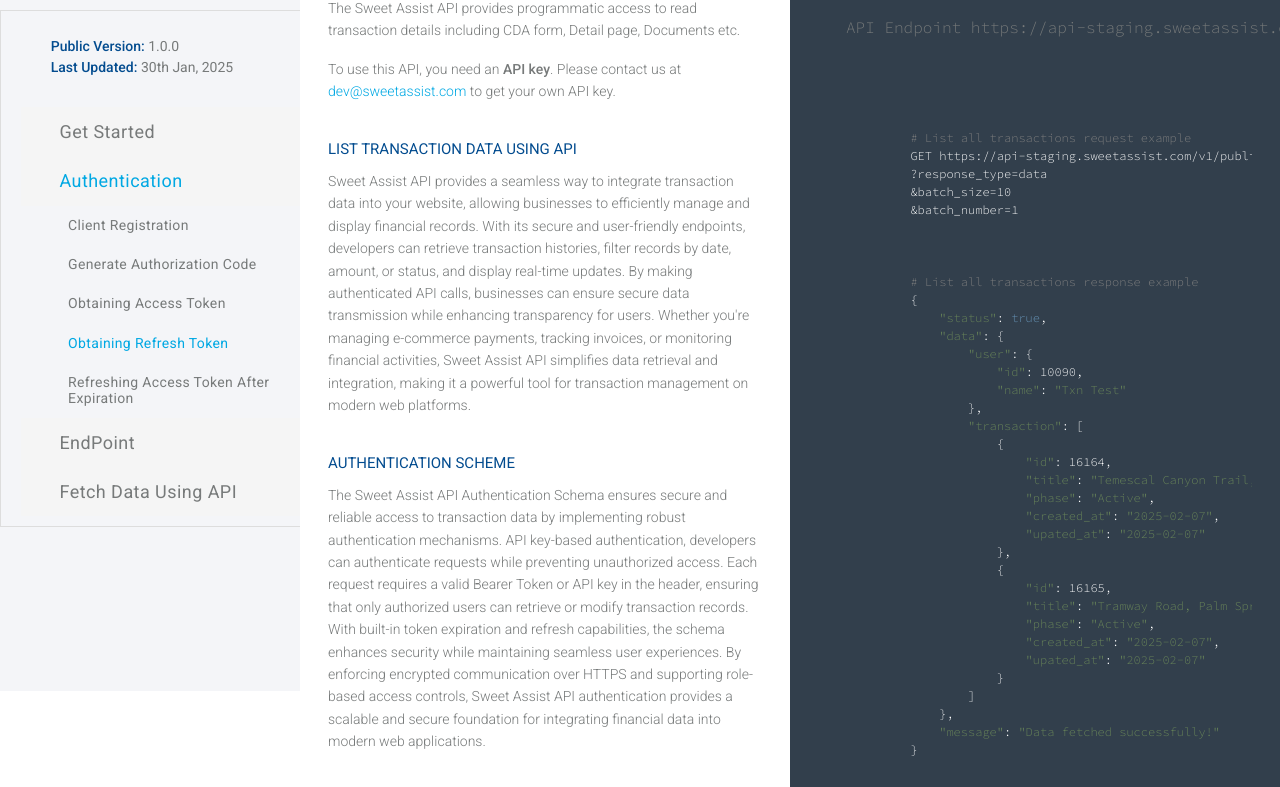
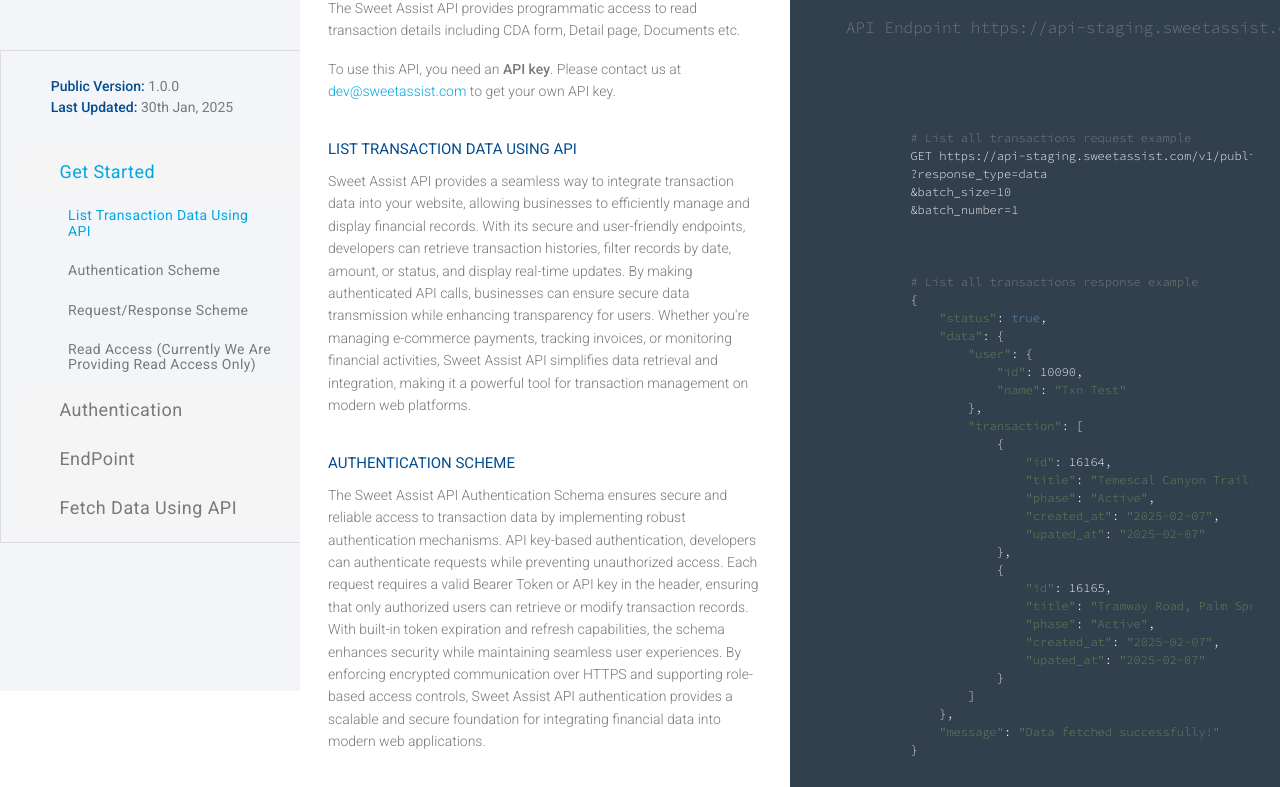
Before and after one commit to anoopmkmk/sa.github.io, a plain HTML site: page index.html in a window 1280 px wide. Shown: the part 109-896 px from the top of the page. Drawn offline with nearby package versions, Linux system fonts and the light colour scheme.

Commit message:
menu click issue and logo alignment

```diff
--- a/index.html
+++ b/index.html
@@ -7,7 +7,7 @@
  <html class="no-js" lang="en">
  <head>
      <meta charset="utf-8">
-     <title>weet Assist Developer Guide</title>
+     <title>Sweet Assist Developer Guide</title>
      <meta name="description" content="">
      <meta name="author" content="ticlekiwi">
 
@@ -29,8 +29,8 @@
  <div class="left-menu">
      <div class="content-logo">
          <div class="logo">
-             <img alt="" title="" src="images/logo-new.png" height="32" />
-             <span>Sweet Assist Developer Guide</span>
+             <img alt="" title="" src="images/logo-new.png" height="72" />
+             <span>Sweet Assist </br> Developer Guide</span>
          </div>
          <button class="burger-menu-icon" id="button-menu-mobile">
              <svg width="34" height="34" viewBox="0 0 100 100"><path class="line line1" d="M 20,29.000046 H 80.000231 C 80.000231,29.000046 94.498839,28.817352 94.532987,66.711331 94.543142,77.980673 90.966081,81.670246 85.259173,81.668997 79.552261,81.667751 75.000211,74.999942 75.000211,74.999942 L 25.000021,25.000058"></path><path class="line line2" d="M 20,50 H 80"></path><path class="line line3" d="M 20,70.999954 H 80.000231 C 80.000231,70.999954 94.498839,71.182648 94.532987,33.288669 94.543142,22.019327 90.966081,18.329754 85.259173,18.331003 79.552261,18.332249 75.000211,25.000058 75.000211,25.000058 L 25.000021,74.999942"></path></svg>
--- a/js/script.js
+++ b/js/script.js
@@ -1,50 +1,57 @@
-
 var elements = [];
-
 document.addEventListener("DOMContentLoaded", function () {
+    var savedMenuItem = localStorage.getItem("activeMenuItem");
+    if (savedMenuItem) {
+        highlightMenuItem(savedMenuItem);
+    }
     document.querySelectorAll(".scroll-to-link").forEach(function (link) {
         link.addEventListener("click", function (e) {
             e.preventDefault();
-
             var target = this.dataset.target;
             var targetElement = document.getElementById(target);
-
             if (targetElement) {
                 targetElement.scrollIntoView({ behavior: "smooth" });
-
-                document.querySelectorAll(".accordion-content li").forEach(function (el) {
-                    el.classList.remove("active");
-                });
-
-                document.querySelectorAll(".accordion").forEach(function (el) {
-                    el.classList.remove("active");
-                });
-
-                this.classList.add("active");
-                this.closest(".accordion").classList.add("active");
+                highlightMenuItem(target);
+                localStorage.setItem("activeMenuItem", target);
             }
         });
     });
-
     window.addEventListener("scroll", function () {
-        document.querySelectorAll(".accordion-content li").forEach(function (link) {
+        var sections = document.querySelectorAll(".scroll-to-link");
+        var closestSection = null;
+        var minDistance = Infinity;
+        sections.forEach(function (link) {
             var target = link.dataset.target;
             var targetElement = document.getElementById(target);
-
             if (targetElement) {
                 var rect = targetElement.getBoundingClientRect();
-                if (rect.top >= 0 && rect.top <= window.innerHeight / 2) {
-                    document.querySelectorAll(".accordion-content li").forEach((el) => el.classList.remove("active"));
-                    document.querySelectorAll(".accordion").forEach((el) => el.classList.remove("active"));
-
-                    link.classList.add("active");
-                    link.closest(".accordion").classList.add("active");
+                var distance = Math.abs(rect.top);
+                if (distance < minDistance) {
+                    minDistance = distance;
+                    closestSection = link;
                 }
             }
         });
+        if (closestSection) {
+            var target = closestSection.dataset.target;
+            highlightMenuItem(target);
+            localStorage.setItem("activeMenuItem", target);
+        }
     });
+    function highlightMenuItem(target) {
+        document.querySelectorAll(".accordion-content li").forEach(function (el) {
+            el.classList.remove("active");
+        });
+        document.querySelectorAll(".accordion").forEach(function (el) {
+            el.classList.remove("active");
+        });
+        var activeLink = document.querySelector(`.scroll-to-link[data-target='${target}']`);
+        if (activeLink) {
+            activeLink.classList.add("active");
+            activeLink.closest(".accordion").classList.add("active");
+        }
+    }
 });
-
 document.getElementById('button-menu-mobile').onclick = function (e) {
     e.preventDefault();
     document.querySelector('html').classList.toggle('menu-opened');
@@ -53,7 +60,6 @@
     e.preventDefault();
     document.querySelector('html').classList.remove('menu-opened');
 }
-
 function debounce (func) {
     var timer;
     return function (event) {
@@ -61,7 +67,6 @@
         timer = setTimeout(func, 100, event);
     };
 }
-
 function calculElements () {
     var totalHeight = 0;
     elements = [];
@@ -74,10 +79,9 @@
     });
     onScroll();
 }
-
 function onScroll () {
     var scroll = window.pageYOffset;
-    console.log('scroll', scroll, elements)
+    // console.log('scroll', scroll, elements)
     for (var i = 0; i < elements.length; i++) {
         var section = elements[i];
         if (scroll <= section.maxHeight) {
@@ -103,7 +107,6 @@
         });
     }
 }
-
 calculElements();
 window.onload = () => {
     calculElements();
```
